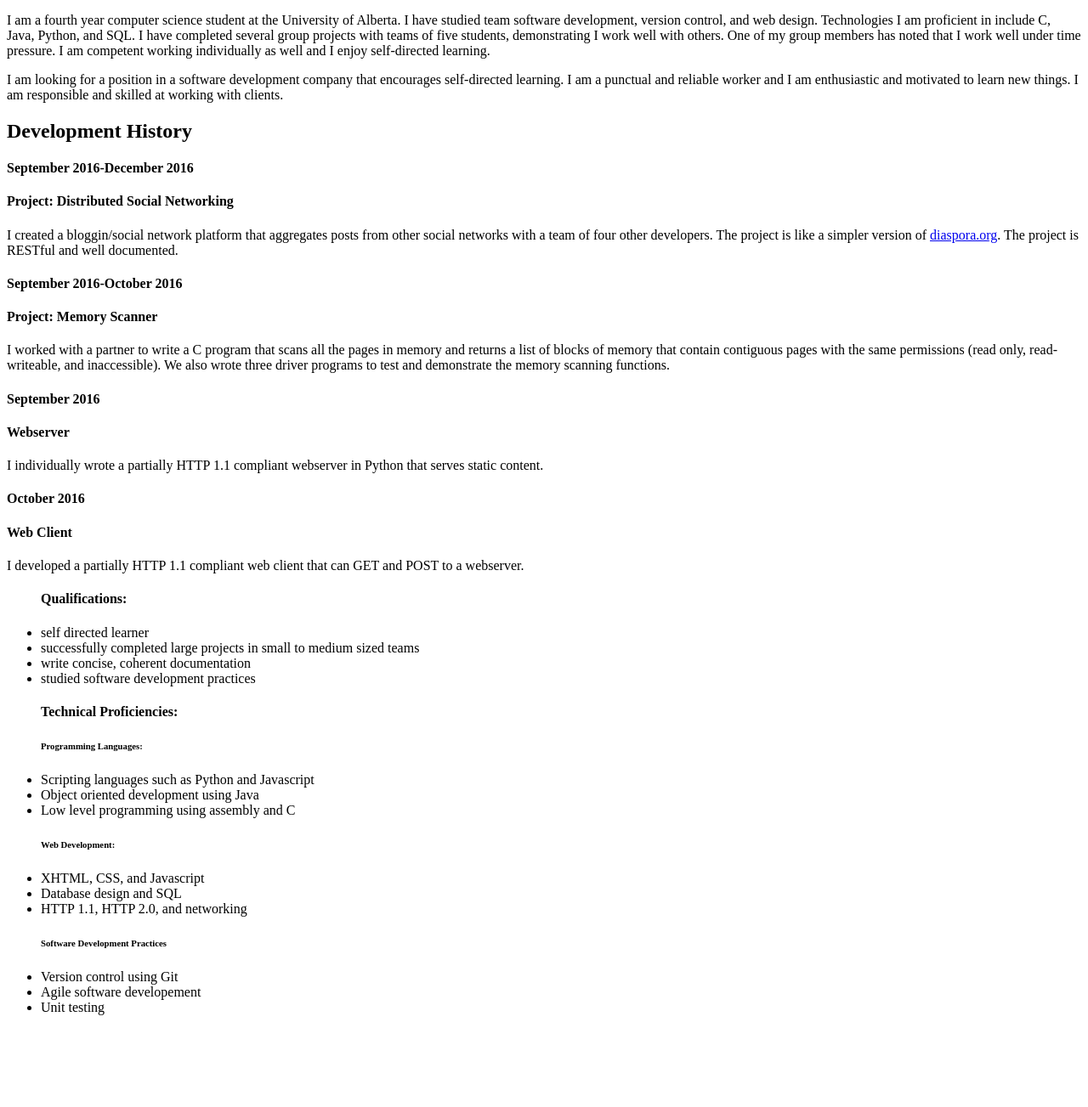
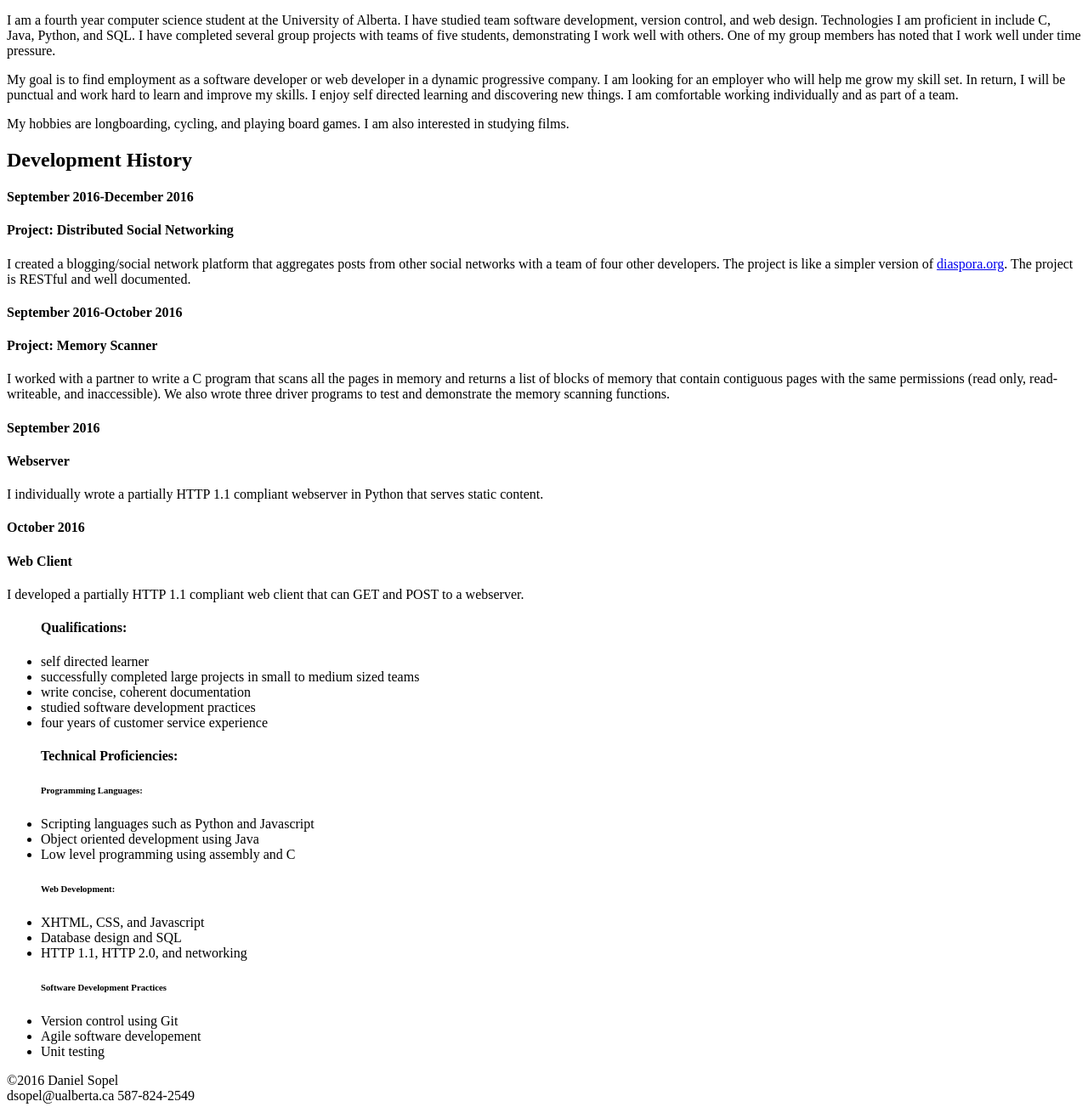
Before and after one commit to dsopel/404a3, a plain HTML site: page index.html in a window 1280 px wide. Shown: the part 40-1343 px from the top of the page at 85% size. Before the commit the page ends 1251 px from the top, so only its background shows below. Drawn offline with Linux system fonts and the light colour scheme.

Commit message:
Update index.html

```diff
--- a/index.html
+++ b/index.html
@@ -7,19 +7,24 @@
 <p>
 I am a fourth year computer science student at the University of Alberta. I have studied team software development, version control,
 and web design. Technologies I am proficient in include C, Java, Python, and SQL. I have completed several group projects with teams of five students,
-demonstrating I work well with others. One of my group members has noted that I work well under time pressure. I am competent working individually as well and I enjoy self-directed learning.
+demonstrating I work well with others. One of my group members has noted that I work well under time pressure.
+
+  </p>
+
+ <p>
+My goal is to find employment as a software developer or web developer in a dynamic progressive company. I am looking for an employer
+who will help me grow my skill set. In return, I will be punctual and work hard to learn and improve my skills. I enjoy self directed learning
+and discovering new things. I am comfortable working individually and as part of a team.
 </p>
 
 <p>
-I am looking for a position in a software development company that encourages self-directed learning. I am a punctual and reliable worker
-and I am enthusiastic and motivated to learn new things.  I am responsible and skilled at working with clients.
-</p>
-
+My hobbies are longboarding, cycling, and playing board games. I am also interested in studying films.
+  </p>
 
 <h2>Development History</h2>
 <h4>September 2016-December 2016</h4>
 <h4>Project: Distributed Social Networking</h4>
-<p>I created a bloggin/social network platform that aggregates posts from other social networks with a team of four other developers.
+<p>I created a blogging/social network platform that aggregates posts from other social networks with a team of four other developers.
 The project is like a simpler version of <a href="https://diasporafoundation.org/">diaspora.org</a>. The project is RESTful and well
 documented.
 </p>
@@ -47,6 +52,7 @@ I developed a partially HTTP 1.1 compliant web client that can GET and POST to a
   <li>successfully completed large projects in small to medium sized teams</li>
   <li>write concise, coherent documentation</li>
   <li>studied software development practices</li>
+    <li>four years of customer service experience</li>
   </ul>
 
   <ul>
@@ -66,5 +72,10 @@ I developed a partially HTTP 1.1 compliant web client that can GET and POST to a
   </ul>
   </div>
 
+
+  <div class = "footer">
+    <div class = "copyright">&copy;2016 Daniel Sopel</div>
+    <div class = "contact">dsopel@ualberta.ca  587-824-2549</div>
+  </div>
 </body>
 </html>
```
